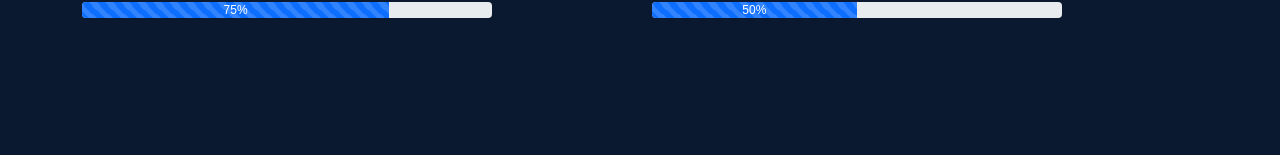
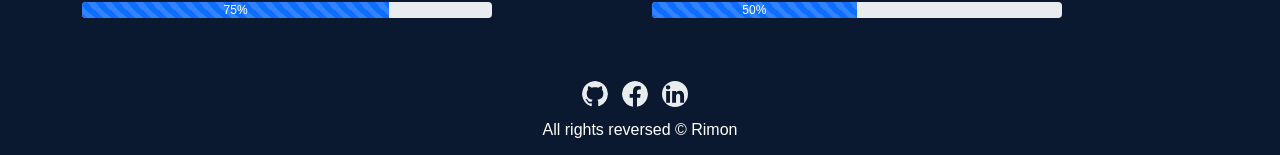
Before and after one commit to rimonhossain12/my-protfolio, a React (Create React App) app: page / in a window 1280 px wide. Shown: the part 1347-1502 px from the top of the page. Before the commit the page ends 1381 px from the top, so only its background shows below. Built offline with nearby package versions, Linux system fonts and the light colour scheme.

Commit message:
footer part added

```diff
--- a/package.json
+++ b/package.json
@@ -7,6 +7,7 @@
     "@testing-library/react": "^12.1.4",
     "@testing-library/user-event": "^13.5.0",
     "bootstrap": "^5.1.3",
+    "firebase": "^9.6.8",
     "react": "^17.0.2",
     "react-bootstrap": "^2.2.1",
     "react-dom": "^17.0.2",
--- /dev/null
+++ b/src/pages/Home/Footer/Footer.css
@@ -0,0 +1,39 @@
+
+/* a {
+    padding: 5px;
+
+}
+
+a .social-icon {
+   margin: 20px 5px;
+   transition: transform 2s;
+}
+a.social-icon:hover {
+     transform:rotate(360deg);
+} */
+
+.social-container{
+    padding: 5px 0px;
+}
+
+.social-container a .social-icon{
+    color:#e9ecef;
+    font-size: 14px;
+    text-align: center;
+    width: 30px;
+    height: 30px;
+    line-height: 33px;
+    background:transparent;
+    border-radius: 50%;
+    border: 2px solid transparent;
+    /* background-color: darkblue; */
+    display: inline-block;
+    margin-right: 10px;
+    transition: all 0.5s;
+
+}
+
+.social-container a .social-icon:hover{
+    background-color: transparent;
+    border-color: #e9ecef;
+}
--- /dev/null
+++ b/src/pages/Home/Footer/Footer.js
@@ -0,0 +1,26 @@
+import React from 'react';
+import { BsGithub, BsFacebook, BsLinkedin } from "react-icons/bs";
+import './Footer.css';
+
+const Footer = () => {
+    return (
+        <div style={{marginTop: '5vh'}}>
+            <div className='social-container mb-1'>
+                <a href="https://github.com/rimonhossain12" target={`_blank`}>
+                    <BsGithub className='social-icon'/>
+                </a>
+                <a href="https://www.facebook.com/ar.rimon.7731" target={`_blank`}>
+                    <BsFacebook className='social-icon' />
+                </a>
+
+                <a href="https://www.linkedin.com/in/rimonhossain12/" target={`_blank`}>
+                    <BsLinkedin className='social-icon'/>
+                </a>
+
+            </div>
+            <p>All rights reversed &copy; Rimon</p>
+        </div>
+    );
+};
+
+export default Footer;
--- a/src/pages/Home/Home/Home.js
+++ b/src/pages/Home/Home/Home.js
@@ -1,6 +1,7 @@
 import React from 'react';
 import About from '../About/About';
 import Banner from '../Banner/Banner';
+import Footer from '../Footer/Footer';
 import Header from '../Header/Header';
 import Skill from '../MySkill/Skill';
 
@@ -11,6 +12,7 @@
             <Header/>
             <About/>
             <Skill/>
+            <Footer/>
         </div>
     );
 };
```
Also changed, not shown: firebase.json (added), 2 other files (tests, documents, lock files or other folders).
